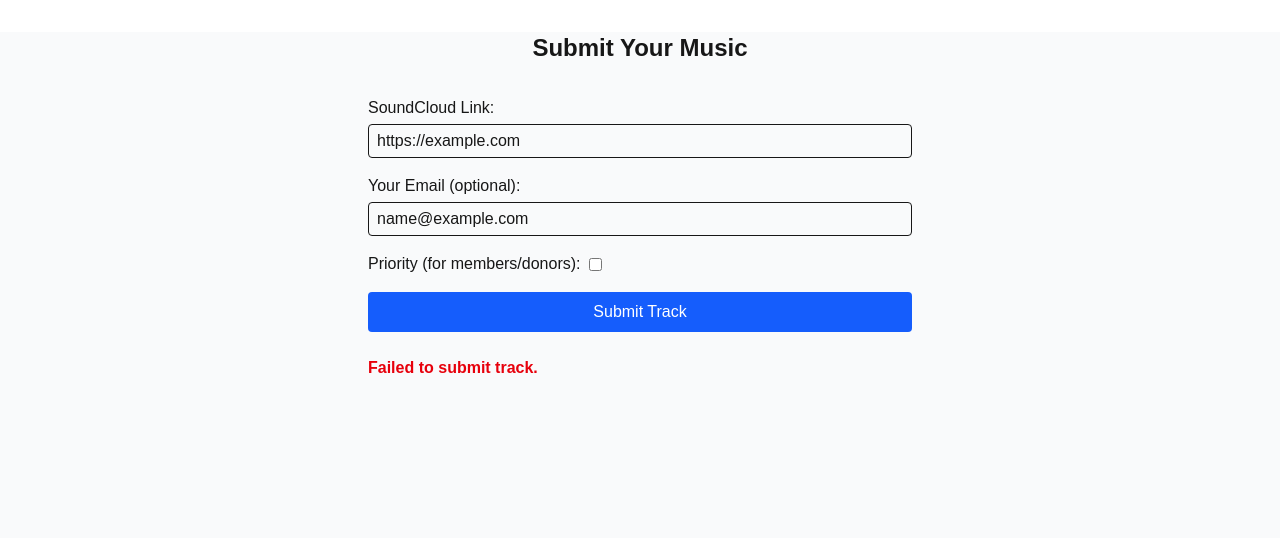
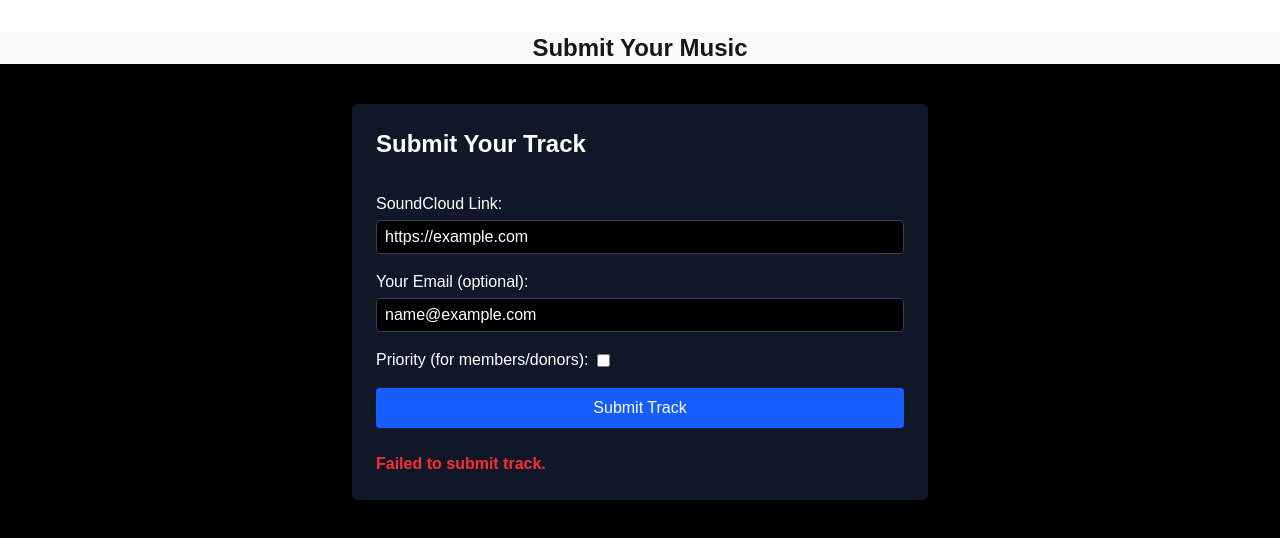
Before and after one commit to XLNTFEEDBACK/Feedback-Submissions, a Next.js app: page /submit in a window 1280 px wide. Both pictures are taken after typing "https://example.com", "name@example.com" into the empty fields and a click on the button "Submit Track". Shown: the top 538 px of the page. Built offline with nearby package versions, Linux system fonts and the light colour scheme; no server answers.

Commit message:
fix background color

```diff
--- a/app/components/SubmissionForm.tsx
+++ b/app/components/SubmissionForm.tsx
@@ -32,7 +32,7 @@ export default function SubmissionForm() {
         setPriority(false);
 
         // Redirect to queue page
-        window.location.href = "/queue"; // Replace with your queue route
+        window.location.href = "/queue";
       } else {
         setError(data.error || "Failed to submit track.");
       }
@@ -44,34 +44,37 @@ export default function SubmissionForm() {
   };
 
   return (
+    <div className="bg-black min-h-screen w-full flex justify-center items-start py-10">
       <form
         onSubmit={handleSubmit}
-      className="flex flex-col gap-4 mt-4 max-w-xl mx-auto p-4"
+        className="flex flex-col gap-4 w-full max-w-xl p-6 bg-gray-900 rounded-md"
       >
-      <label className="flex flex-col gap-1">
+        <h1 className="text-2xl font-bold text-white mb-4">Submit Your Track</h1>
+
+        <label className="flex flex-col gap-1 text-white">
           SoundCloud Link:
           <input
             type="url"
             value={soundcloudLink}
             onChange={(e) => setSoundcloudLink(e.target.value)}
             required
-          className="border rounded px-2 py-1"
+            className="border border-gray-700 rounded px-2 py-1 bg-black text-white"
             placeholder="https://soundcloud.com/your-track"
           />
         </label>
 
-      <label className="flex flex-col gap-1">
+        <label className="flex flex-col gap-1 text-white">
           Your Email (optional):
           <input
             type="email"
             value={email}
             onChange={(e) => setEmail(e.target.value)}
-          className="border rounded px-2 py-1"
+            className="border border-gray-700 rounded px-2 py-1 bg-black text-white"
             placeholder="example@example.com"
           />
         </label>
 
-      <label className="flex items-center gap-2">
+        <label className="flex items-center gap-2 text-white">
           Priority (for members/donors):
           <input
             type="checkbox"
@@ -89,9 +92,10 @@ export default function SubmissionForm() {
         </button>
 
         {submitted && (
-        <p className="text-green-600 font-semibold mt-2">We Got Your Track!</p>
+          <p className="text-green-500 font-semibold mt-2">We Got Your Track!</p>
         )}
-      {error && <p className="text-red-600 font-semibold mt-2">{error}</p>}
+        {error && <p className="text-red-500 font-semibold mt-2">{error}</p>}
       </form>
+    </div>
   );
 }
--- a/app/queue/page.tsx
+++ b/app/queue/page.tsx
@@ -37,7 +37,8 @@ export default function QueuePage() {
   }, []);
 
   return (
-    <div className="max-w-3xl mx-auto mt-10 p-4 bg-black min-h-screen text-white">
+    <div className="bg-black min-h-screen w-full">
+      <div className="max-w-3xl mx-auto mt-10 p-4 text-white">
         <h1 className="text-2xl font-bold mb-4">Submission Queue</h1>
 
         {isAdmin && (
@@ -50,11 +51,9 @@ export default function QueuePage() {
           <p>No submissions yet.</p>
         ) : (
           submissions.map((sub, index) => (
-          <div key={sub.id} className="mb-6 flex items-center gap-3">
-            {/* Queue number */}
-            <span className="font-bold text-lg">{index + 1}.</span>
-
-            {/* SoundCloud player */}
+            <div key={sub.id} className="mb-6">
+              <p className="mb-2 font-bold">#{index + 1}</p>
+              <div className="bg-black p-1 rounded">
                 <iframe
                   width="100%"
                   height="166"
@@ -63,11 +62,13 @@ export default function QueuePage() {
                   allow="autoplay"
                   src={`https://w.soundcloud.com/player/?url=${encodeURIComponent(
                     sub.soundcloudLink
-              )}&color=%23ff5500&auto_play=false&hide_related=false&show_comments=true&show_user=true&show_reposts=false&show_teaser=true`}
+                  )}&color=%23000000&auto_play=false&hide_related=false&show_comments=true&show_user=true&show_reposts=false&show_teaser=true`}
                 ></iframe>
+              </div>
             </div>
           ))
         )}
       </div>
+    </div>
   );
 }
```
Lines whose indentation alone changed are shown as unchanged.
